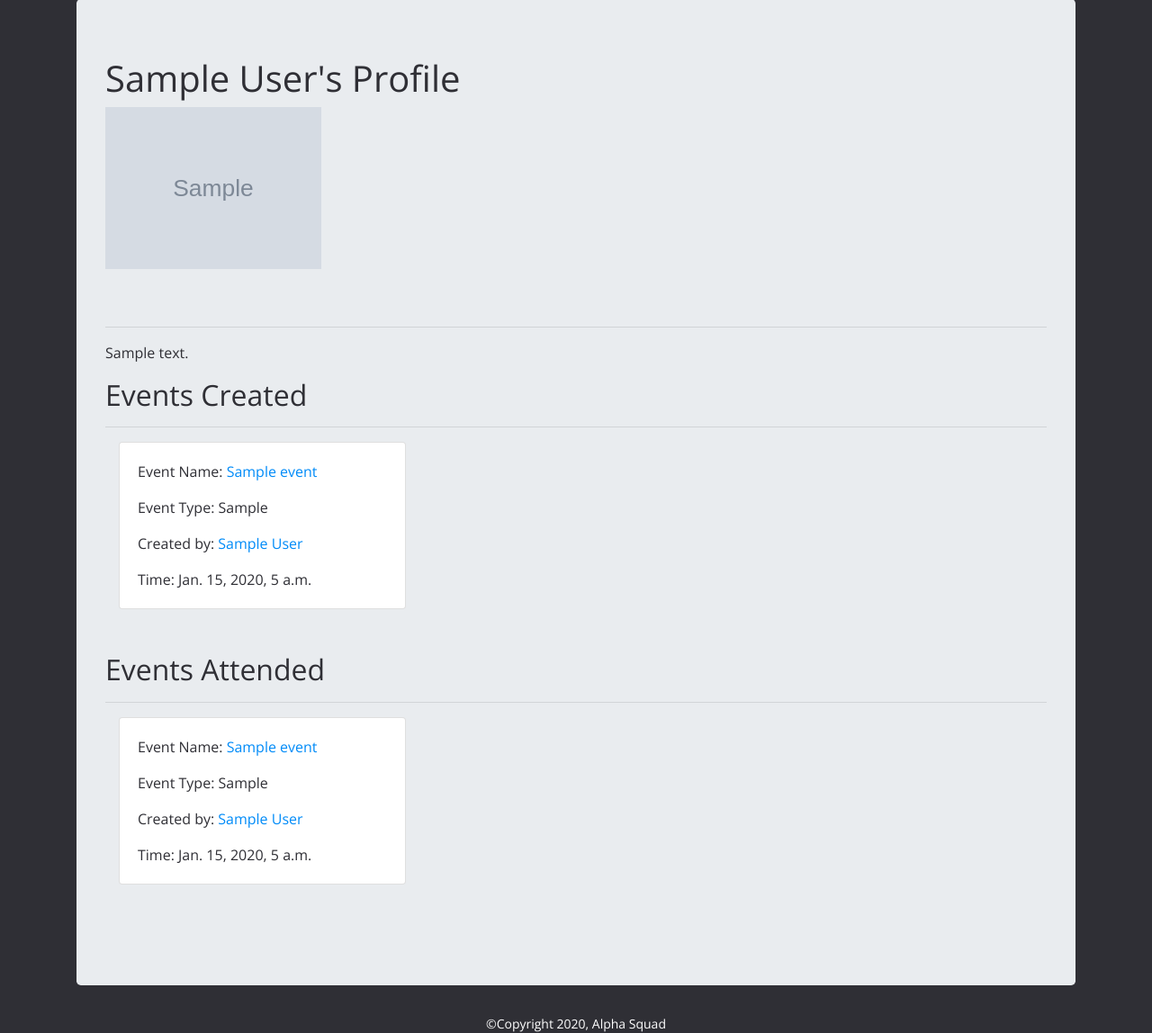
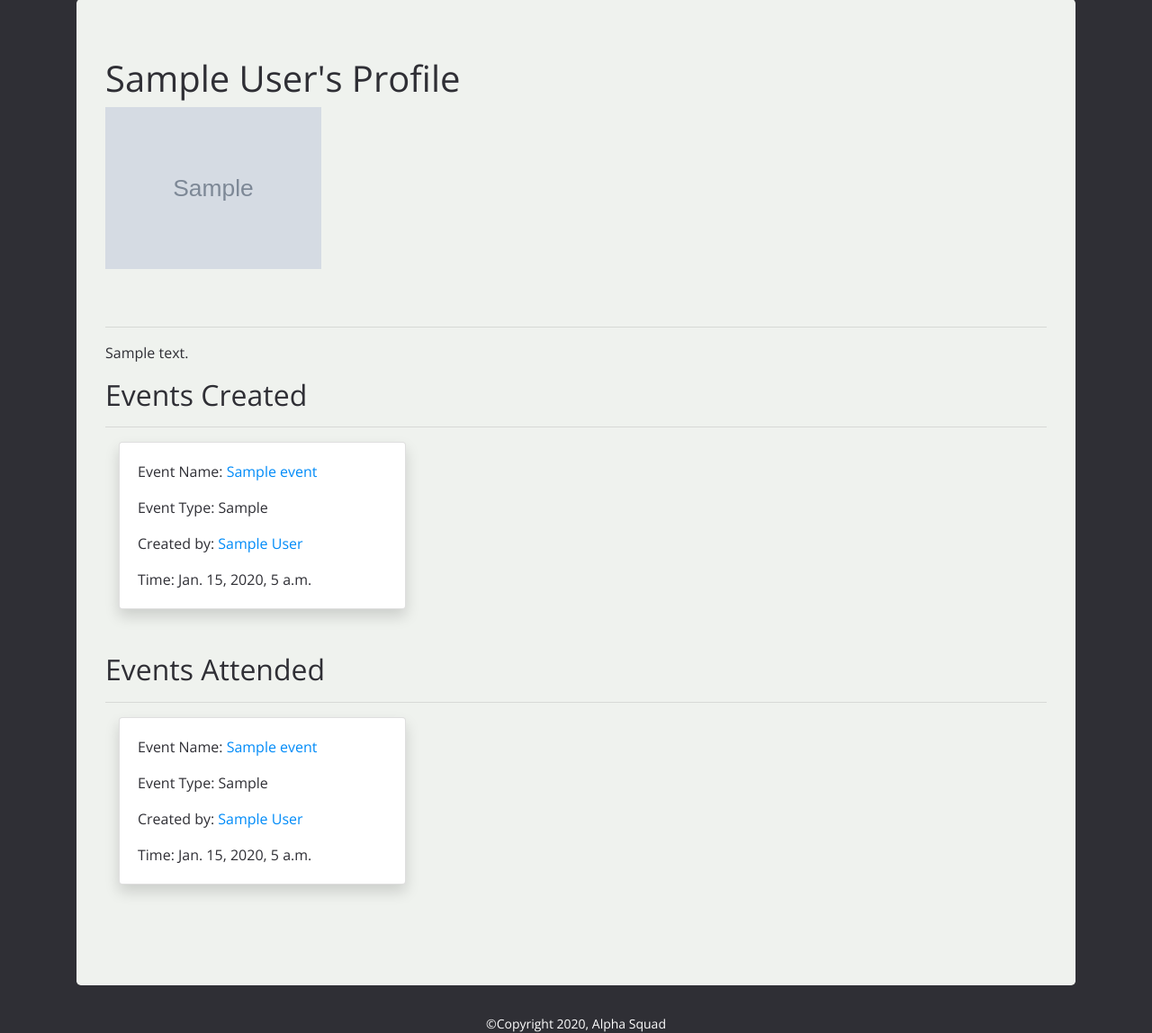
Before and after one commit to tchang421/MeetUpFinder, a Django app: page /profiles/1/ in a window 1280 px wide. Shown: the part 57-1205 px from the top of the page at 90% size. Run offline with Django 3.2, Linux system fonts and the light colour scheme; tables that the repository leaves empty hold one stand-in row (values such as "Sample post"); grey boxes marked "Sample" are stand-in pictures; parts of the project's set-up code (start-up, migrations or seed data) failed here and were passed over; some libraries are stand-ins or nearby versions.

Commit message:
apply fill-light in user profile

```diff
--- a/userprofile/templates/userprofile/show.html
+++ b/userprofile/templates/userprofile/show.html
@@ -6,9 +6,9 @@
 
 {% block content %}
     <div class="container">
-        <div class="jumbotron">
+        <div class="jumbotron fill-light">
             <h1>{{userprofile.display_name}}'s Profile</h1>
-            <img src = "{{ userprofile.profile_pic.url }}" width = "240" class="mb-5">
+            <img src = "{{ userprofile.profile_pic.url }}" width = "240" class="mb-5 d-inline-block">
             {% if userprofile.bio %}
                 <hr>
                 <p>{{userprofile.bio}}</p>
@@ -19,7 +19,7 @@
                 <div class="row">
                     {% for event in userprofile.user.events_created.all%}
                         <div class="col col-4">
-                            <div class="card mb-5">
+                            <div class="card mb-5 shadow">
                                 <div class="card-body">
                                     <p>Event Name: <a href="{% url 'eventFinder:show' event.id%}" class="card-title">{{event.event_name}}</a></p>
                                     <p class="card-text">Event Type: {{event.event_type}}</p>
@@ -38,7 +38,7 @@
                 <div class="row">
                     {% for event in userprofile.user.events_attended.all%}
                         <div class="col col-4">
-                            <div class="card mb-5">
+                            <div class="card mb-5 shadow">
                                 <div class="card-body">
                                     <p>Event Name: <a href="{% url 'eventFinder:show' event.id%}" class="card-title">{{event.event_name}}</a></p>
                                     <p class="card-text">Event Type: {{event.event_type}}</p>
```
